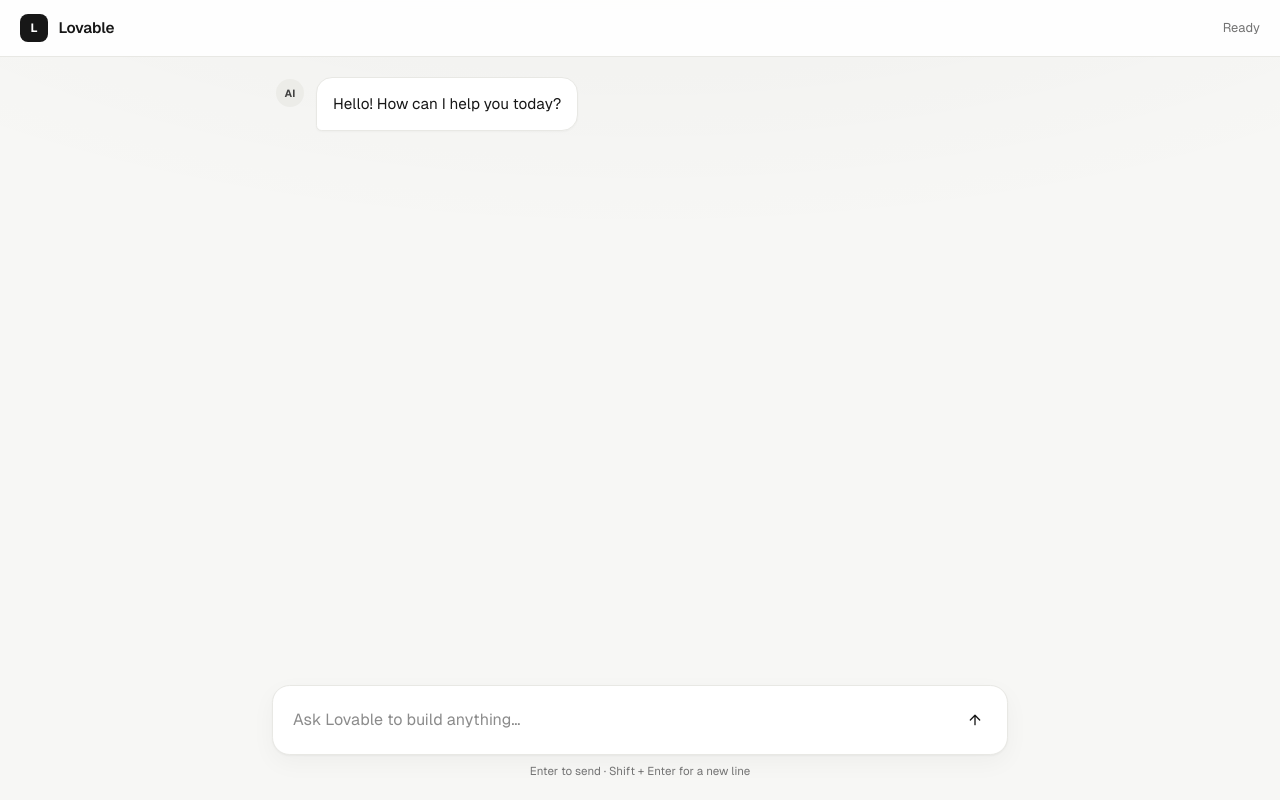
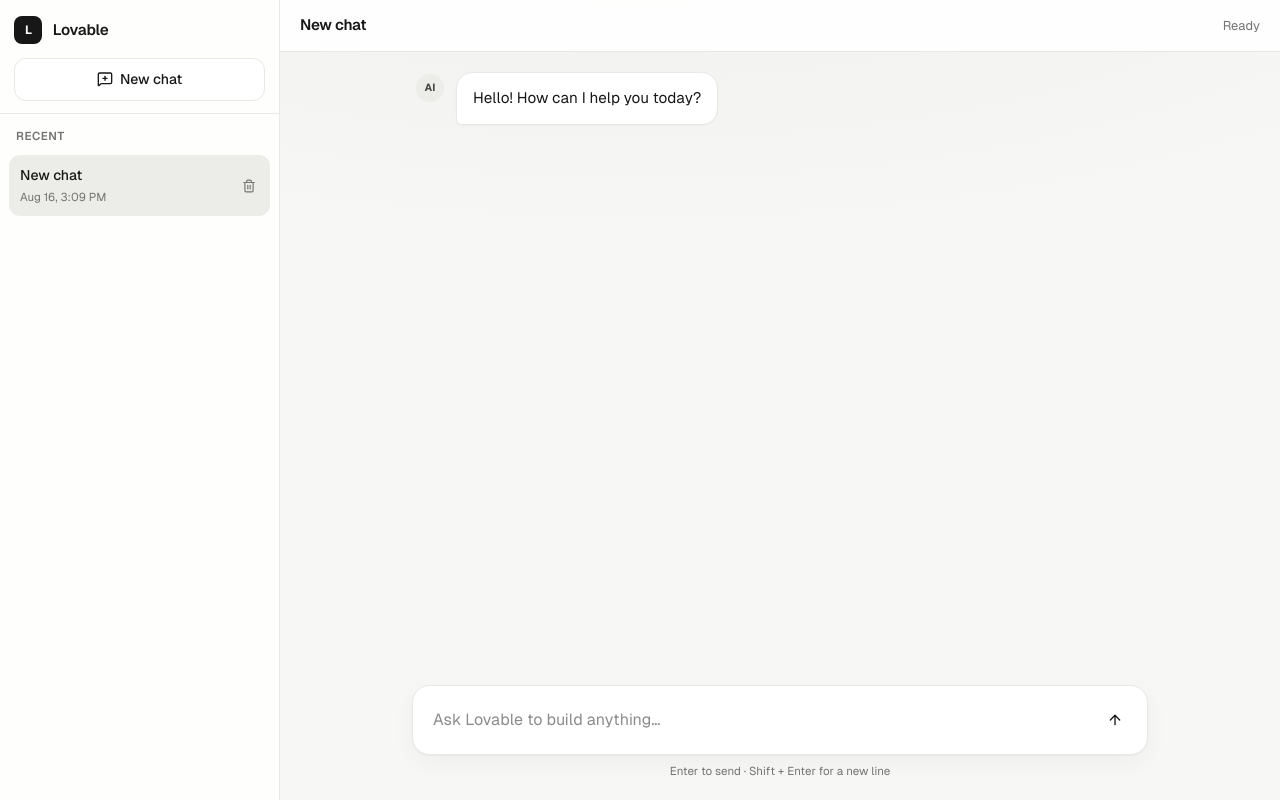
Before and after one commit to shrinjoy979/lovable-clone, a Next.js app in the folder apps/web/: page / in a window 1280 px wide. Built offline with nearby package versions, Linux system fonts and the light colour scheme.

Commit message:
feat: implement chat history sidebar

```diff
--- a/apps/web/app/globals.css
+++ b/apps/web/app/globals.css
@@ -33,11 +33,138 @@
 
 .chat-shell {
   display: flex;
-  flex-direction: column;
   height: 100dvh;
   background:
     radial-gradient(ellipse 80% 50% at 50% -20%, rgba(0, 0, 0, 0.04), transparent),
     var(--bg);
+}
+
+.chat-sidebar {
+  display: flex;
+  width: 280px;
+  flex-shrink: 0;
+  flex-direction: column;
+  border-right: 1px solid var(--border);
+  background: color-mix(in srgb, var(--bg-elevated) 92%, #f0f0ec);
+}
+
+.chat-sidebar-top {
+  display: flex;
+  flex-direction: column;
+  gap: 0.85rem;
+  padding: 1rem 0.9rem 0.75rem;
+  border-bottom: 1px solid var(--border);
+}
+
+.chat-new-btn {
+  display: inline-flex;
+  align-items: center;
+  justify-content: center;
+  gap: 0.45rem;
+  width: 100%;
+  padding: 0.65rem 0.75rem;
+  border: 1px solid var(--border);
+  border-radius: 0.75rem;
+  background: var(--bg-elevated);
+  color: var(--fg);
+  font-size: 0.875rem;
+  font-weight: 500;
+  cursor: pointer;
+  transition: background 120ms ease, border-color 120ms ease;
+}
+
+.chat-new-btn:hover {
+  background: #f3f3f0;
+  border-color: #d8d8d2;
+}
+
+.chat-sidebar-label {
+  padding: 0.85rem 1rem 0.35rem;
+  font-size: 0.72rem;
+  font-weight: 600;
+  letter-spacing: 0.04em;
+  text-transform: uppercase;
+  color: var(--fg-muted);
+}
+
+.chat-sidebar-list {
+  flex: 1;
+  overflow-y: auto;
+  padding: 0.25rem 0.55rem 1rem;
+}
+
+.chat-history-item {
+  display: flex;
+  align-items: stretch;
+  gap: 0.15rem;
+  margin-bottom: 0.25rem;
+  border-radius: 0.7rem;
+}
+
+.chat-history-item.is-active {
+  background: #ecece8;
+}
+
+.chat-history-item:hover {
+  background: #f1f1ed;
+}
+
+.chat-history-main {
+  display: flex;
+  min-width: 0;
+  flex: 1;
+  flex-direction: column;
+  gap: 0.15rem;
+  padding: 0.65rem 0.55rem 0.65rem 0.7rem;
+  border: none;
+  background: transparent;
+  text-align: left;
+  cursor: pointer;
+  color: inherit;
+}
+
+.chat-history-title {
+  overflow: hidden;
+  text-overflow: ellipsis;
+  white-space: nowrap;
+  font-size: 0.875rem;
+  font-weight: 500;
+}
+
+.chat-history-time {
+  font-size: 0.72rem;
+  color: var(--fg-muted);
+}
+
+.chat-history-delete {
+  display: grid;
+  place-items: center;
+  width: 2rem;
+  margin: 0.35rem 0.35rem 0.35rem 0;
+  border: none;
+  border-radius: 0.45rem;
+  background: transparent;
+  color: var(--fg-muted);
+  opacity: 0;
+  cursor: pointer;
+  transition: opacity 120ms ease, background 120ms ease, color 120ms ease;
+}
+
+.chat-history-item:hover .chat-history-delete,
+.chat-history-item.is-active .chat-history-delete {
+  opacity: 1;
+}
+
+.chat-history-delete:hover {
+  background: rgba(0, 0, 0, 0.06);
+  color: #b91c1c;
+}
+
+.chat-panel {
+  display: flex;
+  min-width: 0;
+  flex: 1;
+  flex-direction: column;
 }
 
 .chat-header {
@@ -49,6 +176,15 @@
   border-bottom: 1px solid var(--border);
   background: color-mix(in srgb, var(--bg-elevated) 88%, transparent);
   backdrop-filter: blur(10px);
+}
+
+.chat-header-title {
+  overflow: hidden;
+  text-overflow: ellipsis;
+  white-space: nowrap;
+  font-size: 0.95rem;
+  font-weight: 600;
+  letter-spacing: -0.02em;
 }
 
 .chat-brand {
@@ -75,6 +211,7 @@
 .chat-header-meta {
   font-size: 0.8rem;
   color: var(--fg-muted);
+  flex-shrink: 0;
 }
 
 .chat-main {
@@ -87,6 +224,13 @@
   min-height: 0;
   padding: 0 1rem 1rem;
 }
+
+@media (max-width: 768px) {
+  .chat-sidebar {
+    width: 220px;
+  }
+}
+
 
 .chat-messages {
   flex: 1;
--- a/apps/web/components/chat/ChatWindow.tsx
+++ b/apps/web/components/chat/ChatWindow.tsx
@@ -2,17 +2,40 @@
 
 import ChatInput from "./ChatInput";
 import ChatMessages from "./ChatMessages";
+import Sidebar from "../layout/Sidebar";
 import { useChat } from "../../hooks/useChat";
 
 export default function ChatWindow() {
-  const { messages, sendMessage, stopGeneration, isLoading } = useChat();
+  const {
+    hydrated,
+    sessions,
+    activeId,
+    messages,
+    sendMessage,
+    stopGeneration,
+    isLoading,
+    createChat,
+    selectChat,
+    deleteChat,
+  } = useChat();
 
   return (
     <div className="chat-shell">
+      <Sidebar
+        sessions={hydrated ? sessions : []}
+        activeId={activeId}
+        onCreate={createChat}
+        onSelect={selectChat}
+        onDelete={deleteChat}
+      />
+
+      <div className="chat-panel">
         <header className="chat-header">
-        <div className="chat-brand">
-          <span className="chat-brand-mark">L</span>
-          <span>Lovable</span>
+          <div className="chat-header-title">
+            {hydrated
+              ? sessions.find((session) => session.id === activeId)?.title ??
+                "Chat"
+              : "Chat"}
           </div>
           <div className="chat-header-meta">
             {isLoading ? "Generating…" : "Ready"}
@@ -33,5 +56,6 @@
           </div>
         </div>
       </div>
+    </div>
   );
 }
--- a/apps/web/components/layout/Sidebar.tsx
+++ b/apps/web/components/layout/Sidebar.tsx
@@ -0,0 +1,89 @@
+"use client";
+
+import { MessageSquarePlus, Trash2 } from "lucide-react";
+import type { ChatSession } from "../../types/chat";
+
+interface SidebarProps {
+  sessions: ChatSession[];
+  activeId: string;
+  onCreate: () => void;
+  onSelect: (id: string) => void;
+  onDelete: (id: string) => void;
+}
+
+function formatTime(timestamp: number) {
+  return new Intl.DateTimeFormat(undefined, {
+    month: "short",
+    day: "numeric",
+    hour: "numeric",
+    minute: "2-digit",
+  }).format(new Date(timestamp));
+}
+
+export default function Sidebar({
+  sessions,
+  activeId,
+  onCreate,
+  onSelect,
+  onDelete,
+}: SidebarProps) {
+  const sorted = [...sessions].sort((a, b) => b.updatedAt - a.updatedAt);
+
+  return (
+    <aside className="chat-sidebar">
+      <div className="chat-sidebar-top">
+        <div className="chat-brand">
+          <span className="chat-brand-mark">L</span>
+          <span>Lovable</span>
+        </div>
+
+        <button
+          type="button"
+          className="chat-new-btn"
+          onClick={onCreate}
+        >
+          <MessageSquarePlus size={16} />
+          New chat
+        </button>
+      </div>
+
+      <div className="chat-sidebar-label">Recent</div>
+
+      <div className="chat-sidebar-list">
+        {sorted.map((session) => {
+          const isActive = session.id === activeId;
+
+          return (
+            <div
+              key={session.id}
+              className={`chat-history-item ${isActive ? "is-active" : ""}`}
+            >
+              <button
+                type="button"
+                className="chat-history-main"
+                onClick={() => onSelect(session.id)}
+              >
+                <span className="chat-history-title">{session.title}</span>
+                <span className="chat-history-time">
+                  {formatTime(session.updatedAt)}
+                </span>
+              </button>
+
+              <button
+                type="button"
+                className="chat-history-delete"
+                aria-label={`Delete ${session.title}`}
+                onClick={(event) => {
+                  event.stopPropagation();
+                  onDelete(session.id);
+                }}
+              >
+                <Trash2 size={14} />
+              </button>
+            </div>
+          );
+        })}
+      </div>
+    </aside>
+  );
+}
--- a/apps/web/hooks/useChat.ts
+++ b/apps/web/hooks/useChat.ts
@@ -1,41 +1,82 @@
 "use client";
 
-import { useRef, useState } from "react";
+import { useEffect, useMemo, useRef, useState } from "react";
 
 import type { Message } from "@repo/shared/chat";
 
+import { loadSessions, saveSessions } from "../lib/chat-storage";
 import chatService from "../services/chat.service";
+import {
+  createChatSession,
+  titleFromMessage,
+  type ChatSession,
+} from "../types/chat";
 
 export function useChat() {
+  const [hydrated, setHydrated] = useState(false);
+  const [sessions, setSessions] = useState<ChatSession[]>([]);
+  const [activeId, setActiveId] = useState<string>("");
   const [isLoading, setIsLoading] = useState(false);
   const abortControllerRef = useRef<AbortController | null>(null);
-    const [messages, setMessages] = useState<Message[]>([
-        {
-        role: "assistant",
-        content: "Hello! How can I help you today?",
-        },
-    ]);
 
-  function updateLastMessage(content: string) {
-    setMessages((prev) => {
-      const updated = [...prev];
+  useEffect(() => {
+    const { sessions: storedSessions, activeId: storedActiveId } =
+      loadSessions();
+    setSessions(storedSessions);
+    setActiveId(storedActiveId);
+    setHydrated(true);
+  }, []);
 
-      const lastMessage = updated[updated.length - 1];
+  useEffect(() => {
+    if (!hydrated || !activeId) return;
+    saveSessions(sessions, activeId);
+  }, [sessions, activeId, hydrated]);
+
+  const activeSession = useMemo(
+    () => sessions.find((session) => session.id === activeId) ?? null,
+    [sessions, activeId]
+  );
+
+  const messages = activeSession?.messages ?? [];
+
+  function patchSession(
+    sessionId: string,
+    updater: (session: ChatSession) => ChatSession
+  ) {
+    setSessions((prev) =>
+      prev.map((session) =>
+        session.id === sessionId ? updater(session) : session
+      )
+    );
+  }
+
+  function updateLastMessage(sessionId: string, content: string) {
+    patchSession(sessionId, (session) => {
+      const updatedMessages = [...session.messages];
+      const lastMessage = updatedMessages[updatedMessages.length - 1];
 
       if (!lastMessage) {
-        return prev;
+        return session;
       }
 
-      updated[updated.length - 1] = {
+      updatedMessages[updatedMessages.length - 1] = {
         ...lastMessage,
         content,
       };
 
-      return updated;
+      return {
+        ...session,
+        messages: updatedMessages,
+        updatedAt: Date.now(),
+      };
     });
   }
 
   async function sendMessage(content: string) {
+    if (!activeSession) return;
+
+    const sessionId = activeSession.id;
+
     const userMessage: Message = {
       role: "user",
       content,
@@ -46,20 +87,20 @@
       content: "",
     };
 
-    const conversation: Message[] = [
-      ...messages,
-      userMessage,
-    ];
+    const conversation: Message[] = [...activeSession.messages, userMessage];
+    const shouldRename = activeSession.title === "New chat";
 
-    setMessages([
-      ...conversation,
-      assistantMessage,
-    ]);
+    patchSession(sessionId, (session) => ({
+      ...session,
+      title: shouldRename ? titleFromMessage(content) : session.title,
+      messages: [...conversation, assistantMessage],
+      updatedAt: Date.now(),
+    }));
 
     setIsLoading(true);
+
     try {
       let response = "";
-
       const abortController = new AbortController();
       abortControllerRef.current = abortController;
 
@@ -70,14 +111,14 @@
 
       for await (const chunk of stream) {
         response += chunk;
-            updateLastMessage(response);
+        updateLastMessage(sessionId, response);
       }
     } catch (error) {
       if (error instanceof DOMException && error.name === "AbortError") {
         console.log("Generation stopped by user.");
       } else {
         console.error(error);
-        updateLastMessage("Something went wrong.");
+        updateLastMessage(sessionId, "Something went wrong.");
       }
     } finally {
       abortControllerRef.current = null;
@@ -89,10 +130,49 @@
     abortControllerRef.current?.abort();
   }
 
+  function createChat() {
+    stopGeneration();
+    const session = createChatSession();
+    setSessions((prev) => [session, ...prev]);
+    setActiveId(session.id);
+  }
+
+  function selectChat(id: string) {
+    if (id === activeId) return;
+    stopGeneration();
+    setActiveId(id);
+  }
+
+  function deleteChat(id: string) {
+    stopGeneration();
+
+    setSessions((prev) => {
+      const next = prev.filter((session) => session.id !== id);
+
+      if (!next.length) {
+        const session = createChatSession();
+        setActiveId(session.id);
+        return [session];
+      }
+
+      if (id === activeId) {
+        setActiveId(next[0]!.id);
+      }
+
+      return next;
+    });
+  }
+
   return {
+    hydrated,
+    sessions,
+    activeId,
     messages,
+    isLoading,
     sendMessage,
     stopGeneration,
-    isLoading,
+    createChat,
+    selectChat,
+    deleteChat,
   };
 }
--- /dev/null
+++ b/apps/web/lib/chat-storage.ts
@@ -0,0 +1,43 @@
+import type { ChatSession } from "../types/chat";
+import { createChatSession } from "../types/chat";
+
+const STORAGE_KEY = "lovable-chat-sessions";
+const ACTIVE_KEY = "lovable-active-chat-id";
+
+export function loadSessions(): {
+  sessions: ChatSession[];
+  activeId: string;
+} {
+  if (typeof window === "undefined") {
+    const session = createChatSession();
+    return { sessions: [session], activeId: session.id };
+  }
+
+  try {
+    const raw = window.localStorage.getItem(STORAGE_KEY);
+    const sessions = raw ? (JSON.parse(raw) as ChatSession[]) : [];
+    const activeId = window.localStorage.getItem(ACTIVE_KEY);
+
+    if (!sessions.length) {
+      const session = createChatSession();
+      return { sessions: [session], activeId: session.id };
+    }
+
+    const validActive =
+      activeId && sessions.some((session) => session.id === activeId)
+        ? activeId
+        : sessions[0]!.id;
+
+    return { sessions, activeId: validActive };
+  } catch {
+    const session = createChatSession();
+    return { sessions: [session], activeId: session.id };
+  }
+}
+
+export function saveSessions(sessions: ChatSession[], activeId: string) {
+  if (typeof window === "undefined") return;
+
+  window.localStorage.setItem(STORAGE_KEY, JSON.stringify(sessions));
+  window.localStorage.setItem(ACTIVE_KEY, activeId);
+}
--- /dev/null
+++ b/apps/web/types/chat.ts
@@ -0,0 +1,28 @@
+import type { Message } from "@repo/shared/chat";
+
+export interface ChatSession {
+  id: string;
+  title: string;
+  messages: Message[];
+  updatedAt: number;
+}
+
+export const WELCOME_MESSAGE: Message = {
+  role: "assistant",
+  content: "Hello! How can I help you today?",
+};
+
+export function createChatSession(): ChatSession {
+  return {
+    id: crypto.randomUUID(),
+    title: "New chat",
+    messages: [WELCOME_MESSAGE],
+    updatedAt: Date.now(),
+  };
+}
+
+export function titleFromMessage(content: string): string {
+  const cleaned = content.trim().replace(/\s+/g, " ");
+  if (!cleaned) return "New chat";
+  return cleaned.length > 42 ? `${cleaned.slice(0, 42)}…` : cleaned;
+}
```
Lines whose indentation alone changed are shown as unchanged.
